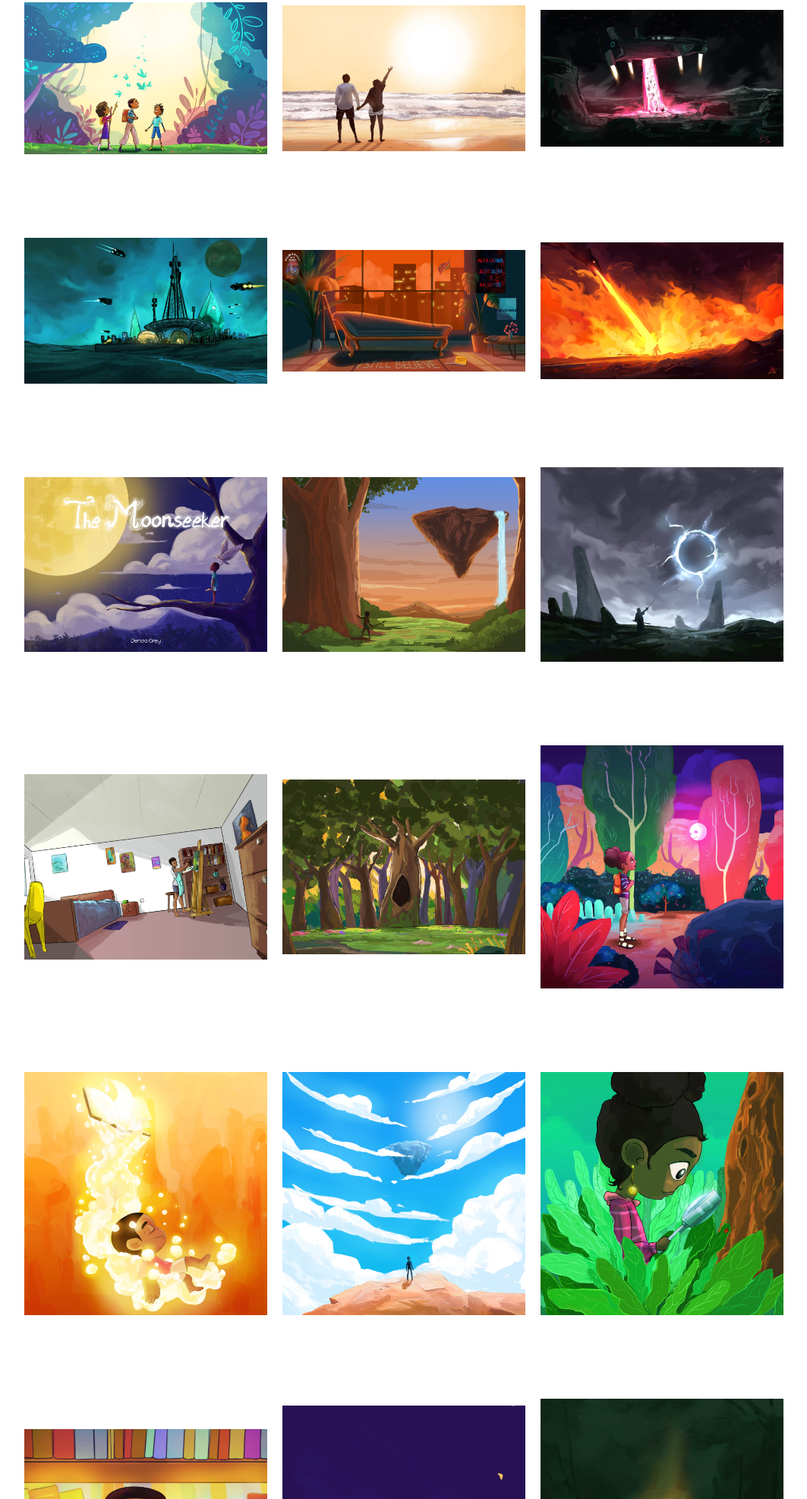
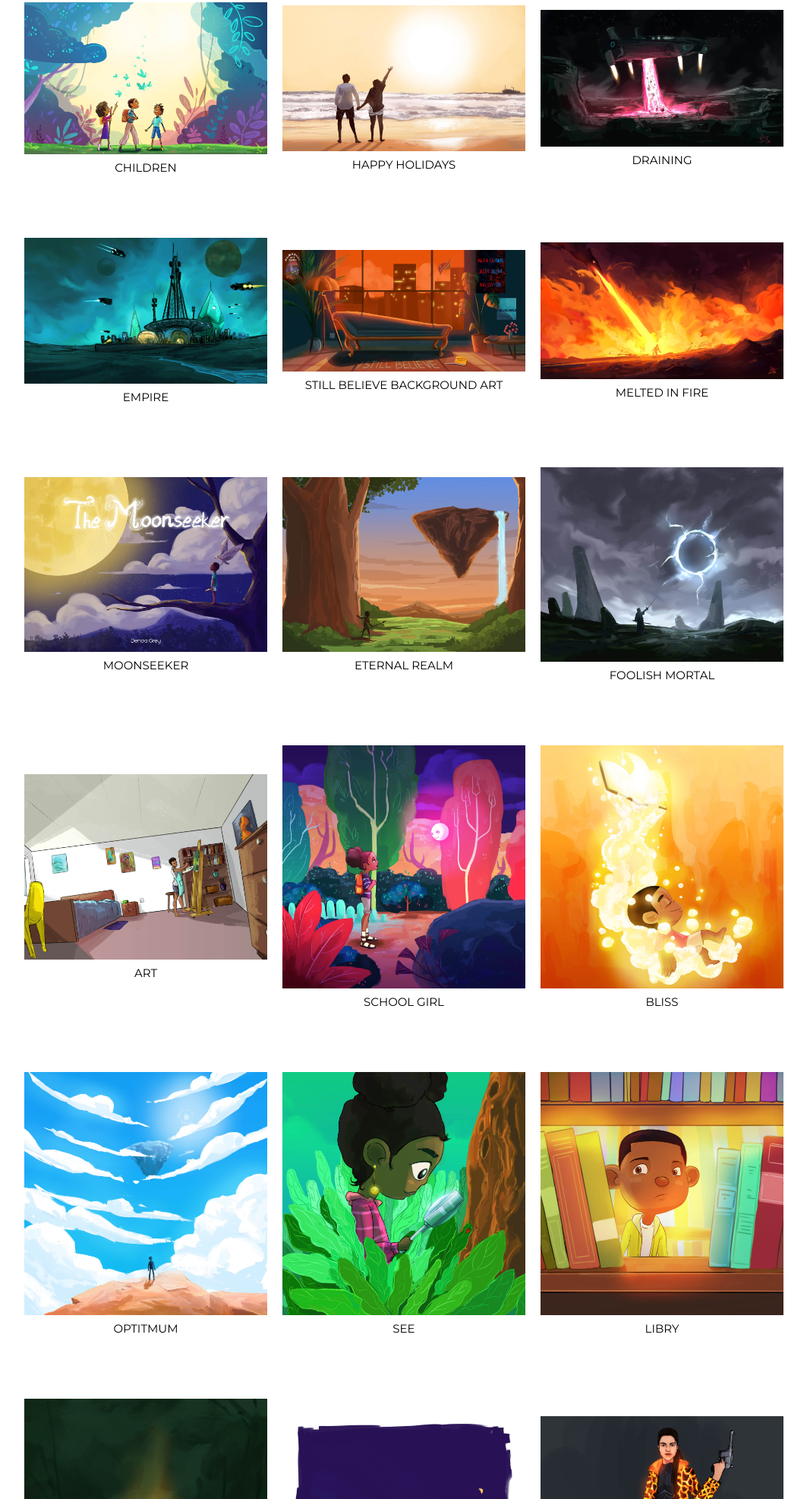
Before and after one commit to Igwe0001/Adeojo, a plain HTML site: page index.html in a window 1280 px wide. Shown: the part 147-2120 px from the top of the page at 76% size, without its empty margins (108-1171 px from the left). Drawn offline with Linux system fonts and the light colour scheme.

Commit message:
added title

```diff
--- a/index.html
+++ b/index.html
@@ -42,99 +42,95 @@
         <section class="main-section">
             <div class="img img10">
                 <img class="image" loading="lazy" src="/ade/adventurkds pg.jpg" alt="">
-                <div class="title"></div>
+                <div class="title">Children</div>
             </div>
             <div class="img img12">
                 <img class="image" loading="lazy" src="/ade/beach side study.jpg" alt="">
-                <div class="title"></div>
+                <div class="title">Happy Holidays</div>
             </div>
             <div class="img img14">
                 <img class="image" loading="lazy" src="/ade/draining.jpg" alt="">
-                <div class="title"></div>
+                <div class="title">Draining</div>
             </div>
             <div class="img img18">
                 <img class="image" loading="lazy" src="/ade/futuristic landscp c3.jpg" alt="">
-                <div class="title"></div>
+                <div class="title">Empire</div>
             </div>
             <div class="img img23">
                 <img class="image" loading="lazy" src="/ade/majlzr bg poster upd.jpg" alt="">
-                <div class="title"></div>
+                <div class="title">Still Believe background art</div>
             </div>
             <div class="img img24">
                 <img class="image" loading="lazy" src="/ade/melted in fire.jpg" alt="">
-                <div class="title"></div>
+                <div class="title">Melted in fire</div>
             </div>
             <div class="img img11">
                 <img class="image" loading="lazy" src="/ade/ara3cvrB-1.jpg" alt="">
-                <div class="title"></div>
+                <div class="title">Moonseeker</div>
             </div>
             <div class="img img15">
                 <img class="image" loading="lazy" src="/ade/ERLcoverskth.jpg" alt="">
-                <div class="title"></div>
+                <div class="title">Eternal Realm</div>
             </div>
             <div class="img img17">
                 <img class="image" loading="lazy" src="/ade/foolish mortal.jpg" alt="">
-                <div class="title"></div>
+                <div class="title">Foolish Mortal</div>
             </div>
             <div class="img img27">
                 <img class="image" loading="lazy" src="/ade/pg 1.jpg" alt="">
-                <div class="title"></div>
-            </div>
-            <div class="img img20">
-                <img class="image" loading="lazy" src="/ade/HITMTT cover.jpg" alt="">
-                <div class="title"></div>
+                <div class="title">Art</div>
             </div>
             <div class="img img2">
                 <img class="image" loading="lazy" src="/ade/1exp.jpg" alt="">
-                <div class="title"></div>
+                <div class="title">School girl</div>
             </div>
             <div class="img img4">
                 <img class="image" loading="lazy" src="/ade/2bks.jpg" alt="">
-                <div class="title"></div>
+                <div class="title">Bliss</div>
             </div>
             <div class="img img7">
                 <img class="image" loading="lazy" src="/ade/3wrldsadv.jpg" alt="">
-                <div class="title"></div>
+                <div class="title">Optitmum</div>
             </div>
             <div class="img img8">
                 <img class="image" loading="lazy" src="/ade/5wsh.jpg" alt="">
-                <div class="title"></div>
+                <div class="title">See</div>
             </div>
             <div class="img img9">
                 <img class="image" loading="lazy" src="/ade/6dwns2.jpg" alt="">
-                <div class="title"></div>
+                <div class="title">Libry</div>
             </div>
-            <div class="img img3">
+            <!-- <div class="img img3">
                 <img class="image" loading="lazy" src="/ade/20211030_081131.jpg" alt="">
                 <div class="title"></div>
-            </div>
+            </div> -->
             <div class="img img16">
                 <img class="image" loading="lazy" src="/ade/fireproof cloak.jpg" alt="">
-                <div class="title"></div>
+                <div class="title">Fireproof cloak</div>
             </div>
             <div class="img img19">
                 <img class="image" loading="lazy" src="/ade/golden mountain.jpg" alt="">
-                <div class="title"></div>
+                <div class="title">Golden rock</div>
             </div>
             <div class="img img21">
                 <img class="image" loading="lazy" src="/ade/kat chrdsgn.jpg" alt="">
-                <div class="title"></div>
+                <div class="title">Kat Drummond</div>
             </div>
             <div class="img img13">
                 <img class="image" loading="lazy" src="/ade/blac wman.jpg" alt="">
-                <div class="title"></div>
+                <div class="title">Portrait</div>
             </div>
             <div class="img img25">
                 <img class="image" loading="lazy" src="/ade/mgebe chr.jpg" alt="">
-                <div class="title"></div>
+                <div class="title">Guy</div>
             </div>
             <div class="img img26">
                 <img class="image" loading="lazy" src="/ade/opposites.jpg" alt="">
-                <div class="title"></div>
+                <div class="title">Opposites</div>
             </div>
             <div class="img img22">
                 <img class="image" loading="lazy" src="/ade/landscape2 temple.jpg" alt="">
-                <div class="title"></div>
+                <div class="title">Desert ruby</div>
             </div>
         </section>
     </main>
--- a/sass/_mainSection.scss
+++ b/sass/_mainSection.scss
@@ -21,12 +21,10 @@
     @include general;
 }
 
-// .img{
-//     // outline: 1px solid red;
-//     // width: 30rem;
-//     // height: 30rem;
-//     // margin-bottom: 2rem;
-// }
+.img{
+    // outline: 1px solid red;
+
+}
 
 
 img {
@@ -37,4 +35,9 @@ img {
 .title {
     // outline: 1px solid blue;
     height: 5rem;
+    text-align: center;
+    padding-top: .7rem;
+    font-size: 1.5rem;
+    text-transform: uppercase;
+    font-family: $Mont;
 }
```
Also changed, not shown: css/main.css.
